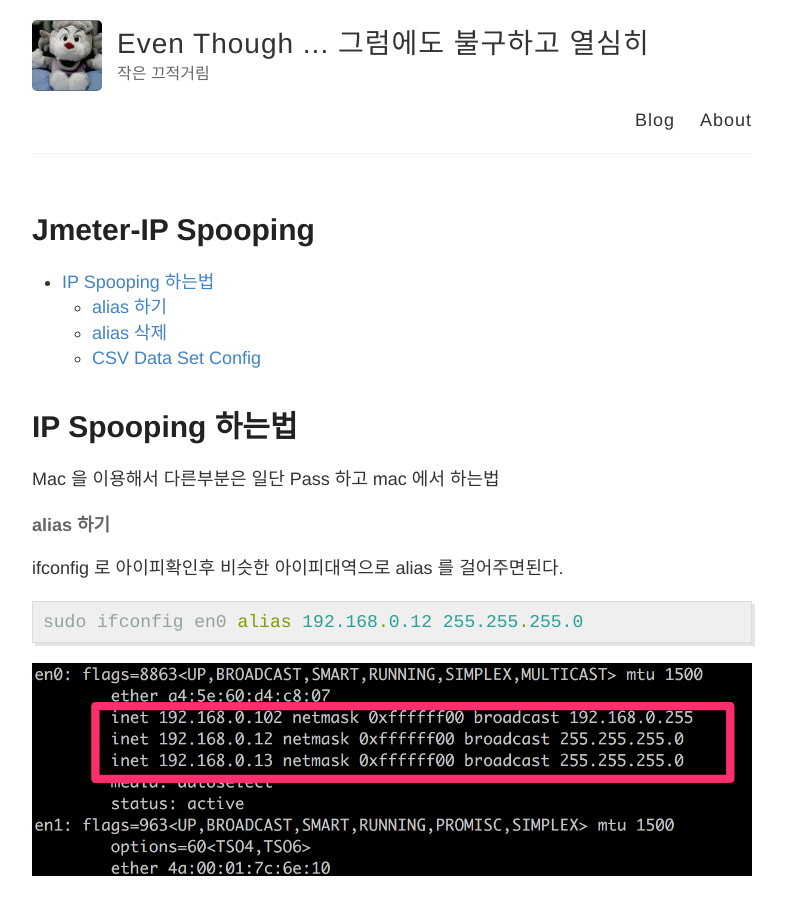
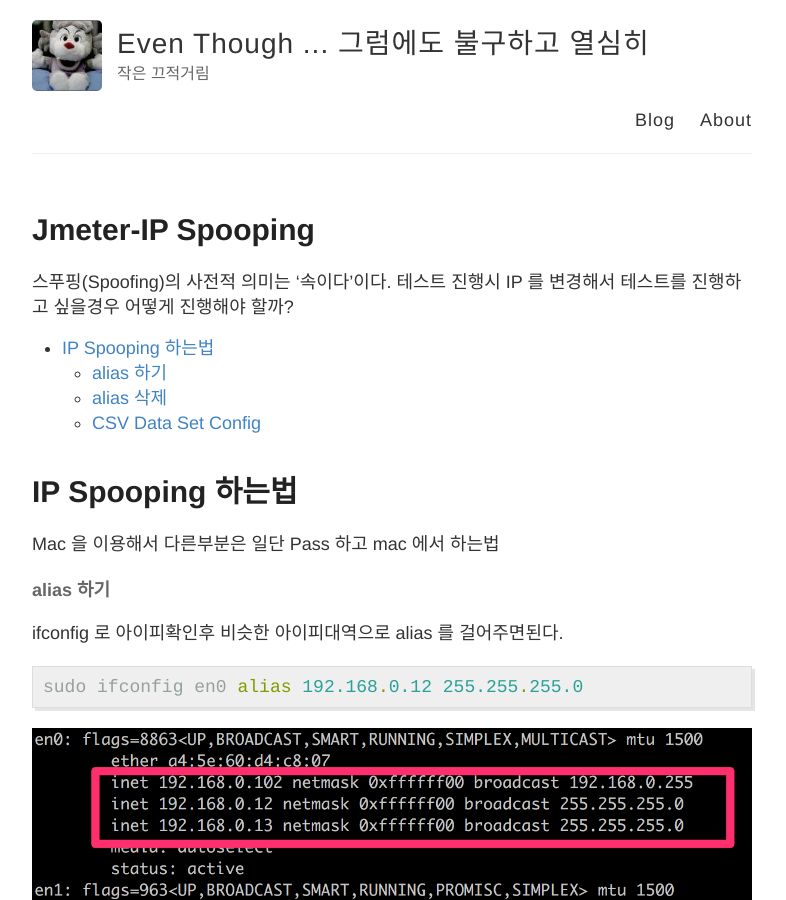
Before and after one commit to xmlangel/xmlangel.github.io, a Jekyll site: the page built from _posts/2017-07-01-jmeter-ip-spooping.md, in a window 1280 px wide and 900 px high. Shown: the whole window, without its empty margins (248-1034 px from the left). Built offline with Jekyll 4.4.1, drawn with Linux system fonts in a browser that asks for light colours.

Commit message:
Ip Spooping

```diff
--- a/_posts/2017-07-01-jmeter-ip-spooping.md
+++ b/_posts/2017-07-01-jmeter-ip-spooping.md
@@ -4,10 +4,12 @@ title:  "Jmeter-IP Spooping"
 date:   2017-07-01 06:02:49 +0900
 categories: jekyll update
 ---
+스푸핑(Spoofing)의 사전적 의미는 '속이다'이다. 테스트 진행시 IP 를 변경해서 테스트를 진행하고 싶을경우 어떻게 진행해야 할까?
+
 * 목차
 {:toc}
+
 # IP Spooping 하는법
-
 Mac 을 이용해서 다른부분은 일단 Pass 하고 mac 에서 하는법
 
 #### alias 하기
```
Also changed, not shown: 5 other files.
